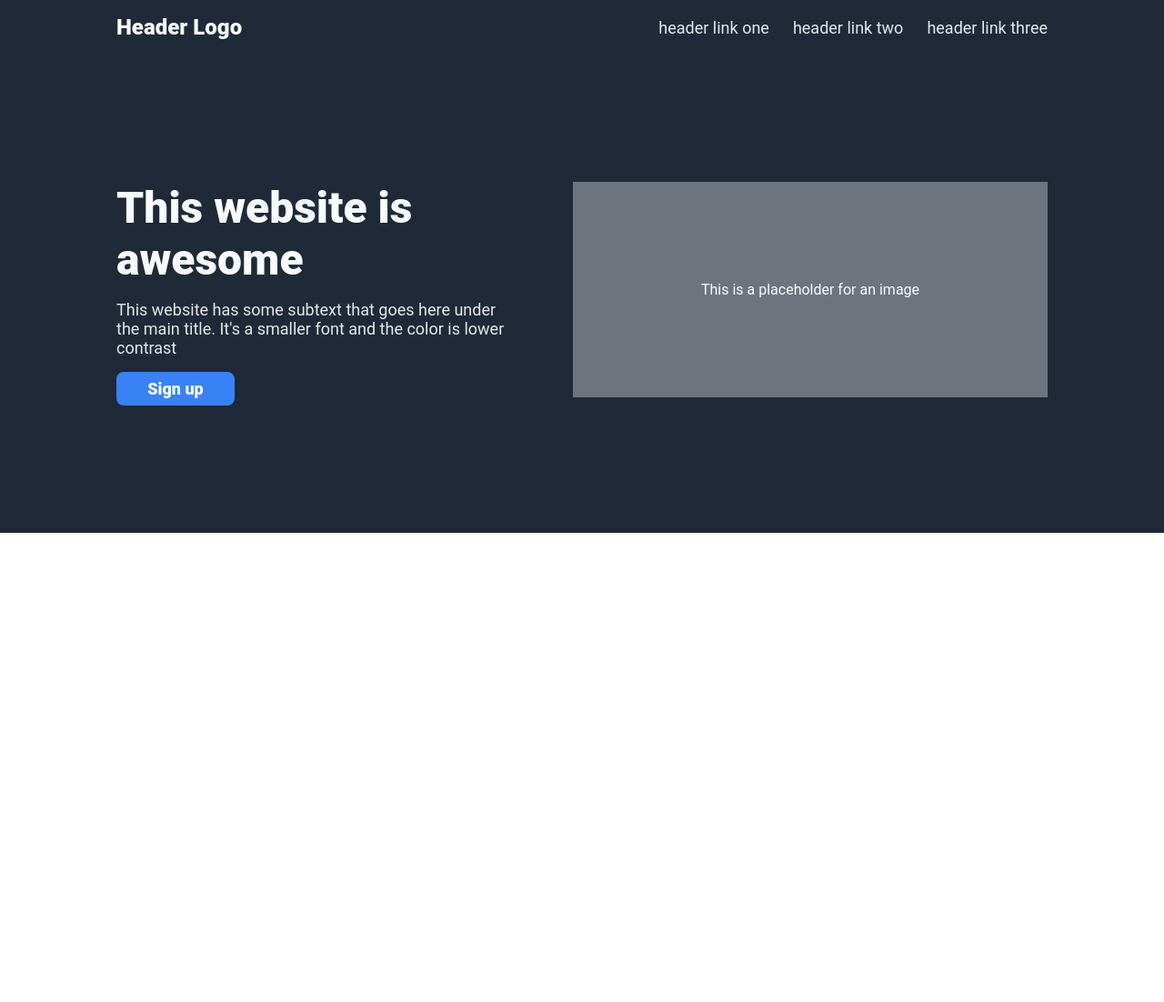
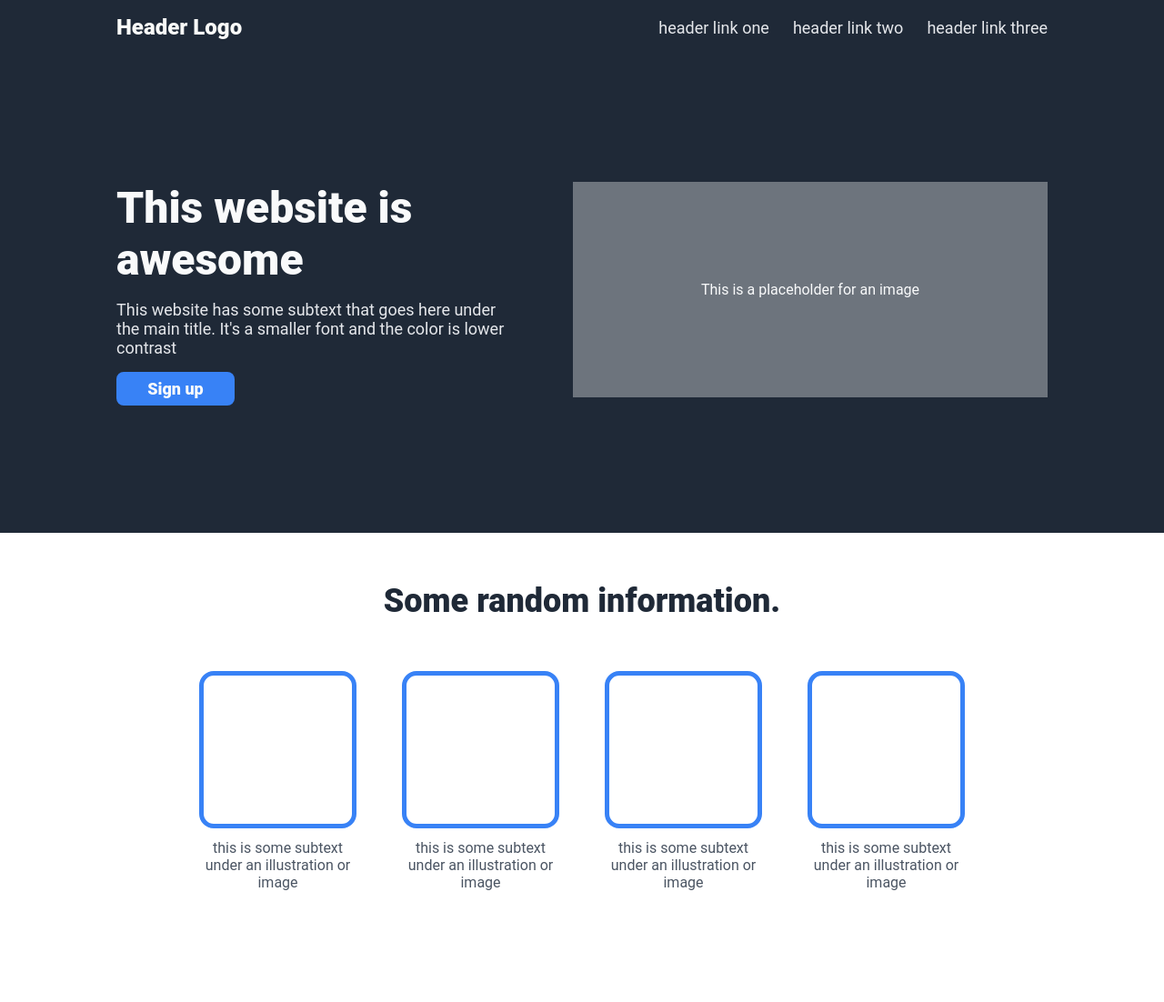
Before and after one commit to t-dlsantos/odin-landing-page, a plain HTML site: page index.html in a window 1280 px wide. Shown: the whole page at 91% size. Before the commit the page ends 800 px from the top, so only its background shows below. Drawn offline with Linux system fonts and the light colour scheme.

Commit message:
feat: add structure and styling of the "random" section

```diff
--- a/index.html
+++ b/index.html
@@ -31,5 +31,28 @@
             </div>
         </div>
     </div>
+    <div class="random-section">
+        <div class="random-content">
+            <h1>Some random information.</h1>
+            <div class="cards">
+                <div class="card">
+                    <div class="box"></div>
+                    <p>this is some subtext under an illustration or image</p>
+                </div>
+                <div class="card">
+                    <div class="box"></div>
+                    <p>this is some subtext under an illustration or image</p>
+                </div>
+                <div class="card">
+                    <div class="box"></div>
+                    <p>this is some subtext under an illustration or image</p>
+                </div>
+                <div class="card">
+                    <div class="box"></div>
+                    <p>this is some subtext under an illustration or image</p>
+                </div>
+            </div>
+        </div>
+    </div>
 </body>
 </html>
--- a/style.css
+++ b/style.css
@@ -98,3 +98,49 @@ button {
     color: #F9FAFB;
     font-weight: 900;
 }
+
+.random-section {
+    width: 100%;
+    display: flex;
+    justify-content: center;
+    padding: 54px 0 122px 0;
+}
+
+.random-content {
+    width: 1024px;
+    display: flex;
+    flex-direction: column;
+    align-items: center;
+    gap: 56px;
+}
+
+.random-content h1 {
+    color: #1F2937;
+    font-weight: 900;
+    font-size: 36px;
+}
+
+.cards {
+    display: flex;
+    gap: 50px;
+}
+
+.card {
+    display: flex;
+    flex-direction: column;
+    align-items: center;
+    text-align: center;
+    width: 173px;
+    gap: 12px;
+}
+
+.box {
+    width: 173px;
+    height: 173px;
+    border-radius: 16px;
+    border: 5px solid #3882F6;
+}
+
+.card p{
+    color: #4B5563;
+}
```
